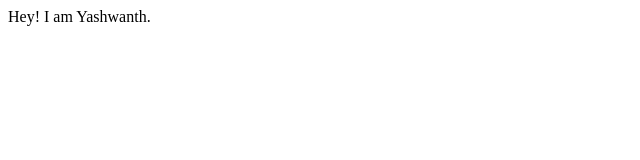
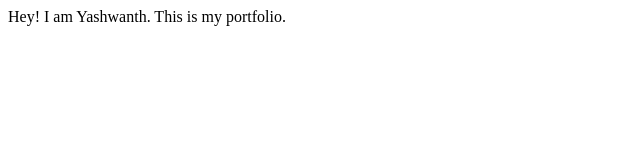
Before and after one commit to yashwantham/yashwanth-site, a plain HTML site: page index.html in a window 1280 px wide. Shown: the whole page, without its empty margins (0-640 px from the left). Drawn offline with Linux system fonts and the light colour scheme.

Commit message:
updated main page

```diff
--- a/index.html
+++ b/index.html
@@ -8,5 +8,6 @@
 </head>
 <body>
     Hey! I am Yashwanth.
+    This is my portfolio.
 </body>
 </html>
```
